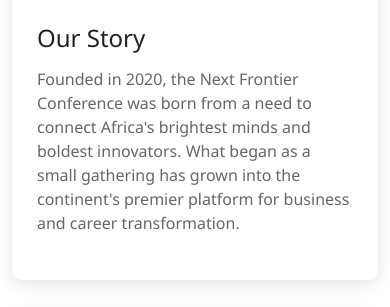
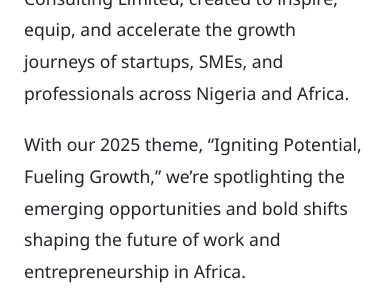
Before and after one commit to Aledoy-Developers/jobrole, a PHP site: page /about.php in a window 390 px wide. Shown: the part 1016-1323 px from the top of the page. Run offline with PHP 8.4, Linux system fonts and the light colour scheme.

Commit message:
Upadated to the point of our last meeting

```diff
--- a/about.php
+++ b/about.php
@@ -32,42 +32,36 @@
                 <p>Welcome to The Next Frontier Conference 2025 <br> <strong>Date:</strong> September 20, 2025
             </div>
 
-            <div class="about-grid">
-                <!-- Our Story -->
-                <div class="about-card">
-                    <img src="https://images.unsplash.com/photo-1529333166437-7750a6dd5a70?auto=format&fit=crop&w=1469&q=80"
-                        alt="Conference Audience">
-                    <div class="about-card-content">
-                        <h3>Our Story</h3>
-                        <p>Founded in 2020, the Next Frontier Conference was born from a need to connect Africa's
-                            brightest minds and boldest innovators. What began as a small gathering has grown into the
-                            continent's premier platform for business and career transformation.</p>
+            <div class="container">
+
+                <div class="about-content">
+                    <div class="about-text">
+                        <h3>About The Next Frontier Conference</h3>
+                        <p>About The Next Frontier Conference
+                            The Next Frontier Conference is the flagship annual gathering hosted by Jobrole Consulting
+                            Limited, created to inspire, equip, and accelerate the growth journeys of startups, SMEs,
+                            and professionals across Nigeria and Africa.
+                        </p>
+                        <p>
+                            With our 2025 theme, “Igniting Potential, Fueling Growth,” we’re spotlighting the emerging
+                            opportunities and bold shifts shaping the future of work and entrepreneurship in Africa.
+                        </p>
+                        <p>
+                            Our mission is to foster deeper conversations around clarity, resilience, and innovation,
+                            while connecting people with ideas, solutions, and collaborators that propel lasting
+                            success.
+                        </p>
+                        <!-- <p>As the world of work rapidly evolves and Africa's entrepreneurial landscape continues to expand, it is critical that startups, jobseekers, SMEs, and founders are not just keeping pace but leading with Clarity, vision, and adaptability. This conference is a bold response to that need.</p> -->
+                        <a href="register.php" class="btn">Register Now</a>
                     </div>
-                </div>
 
-                <!-- Our Impact -->
-                <div class="about-card">
-                    <img src="https://images.unsplash.com/photo-1521791055366-0d553872125f?auto=format&fit=crop&w=1469&q=80"
-                        alt="Networking at Conference">
-                    <div class="about-card-content">
-                        <h3>Our Impact</h3>
-                        <p>With over 5,000 attendees across our events, we've facilitated partnerships that have
-                            launched 200+ startups, created 3,000+ jobs, and attracted $50M+ in investment to African
-                            businesses.</p>
-                    </div>
-                </div>
-
-                <!-- Our Community -->
-                <div class="about-card">
-                    <img src="https://images.unsplash.com/photo-1496318447583-f524534e9ce1?auto=format&fit=crop&w=1470&q=80"
-                        alt="Awards Ceremony">
-                    <div class="about-card-content">
-                        <h3>Our Community</h3>
-                        <p>Join a growing network of 15,000+ professionals, entrepreneurs, and innovators who are
-                            shaping Africa's economic future through collaboration and knowledge sharing.</p>
+                    <div class="about-image">
+                        <img src="https://images.unsplash.com/photo-1540575467063-178a50c2df87?ixlib=rb-4.0.3&ixid=M3wxMjA3fDB8MHxwaG90by1wYWdlfHx8fGVufDB8fHx8fA%3D%3D&auto=format&fit=crop&w=1470&q=80"
+                            style="width:100%;">
                     </div>
                 </div>
             </div>
+
         </div>
     </section>
     <!--
--- a/style.css
+++ b/style.css
@@ -179,6 +179,7 @@ nav ul li a:hover {
   font-weight: 600;
   transition: all 0.3s;
   border: 2px solid var(--accent);
+  width: fit-content;
 }
 
 .about-content .btn {
@@ -263,6 +264,11 @@ nav ul li a:hover {
 .about {
   padding: 100px 0;
   background-color: white;
+}
+
+.abt {
+  display: flex;
+  gap: 5px;
 }
 
 .section-title {
@@ -1016,6 +1022,14 @@ footer {
     display: block;
   }
 
+  .track-selection {
+    display: none;
+  }
+
+  .agenda-container {
+    margin-top: 60px;
+  }
+
   .mobile-menu-btn {
     display: block;
     color: var(--dark);
@@ -1046,6 +1060,13 @@ footer {
   .af {
     padding-left: 0;
   }
+
+  .abt {
+    display: flex;
+    flex-direction: column;
+    width: fit-content;
+    gap: 10px;
+  }
 }
 
 @media (max-width: 576px) {
```
Also changed, not shown: agenda.php (+19 -17 lines), index.php (+29 -10 lines).
